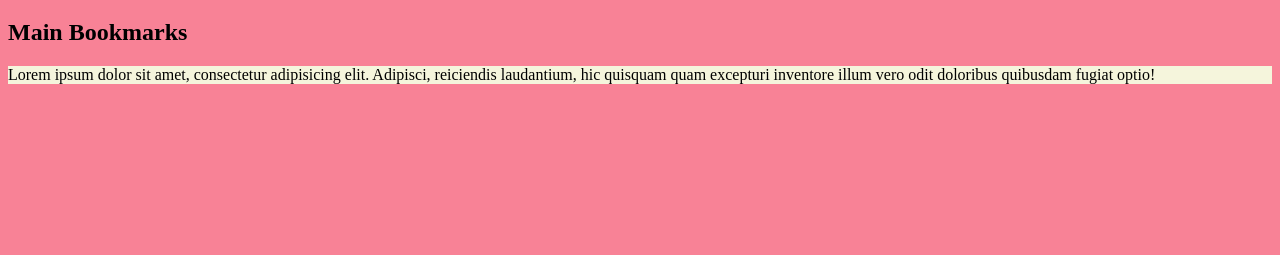
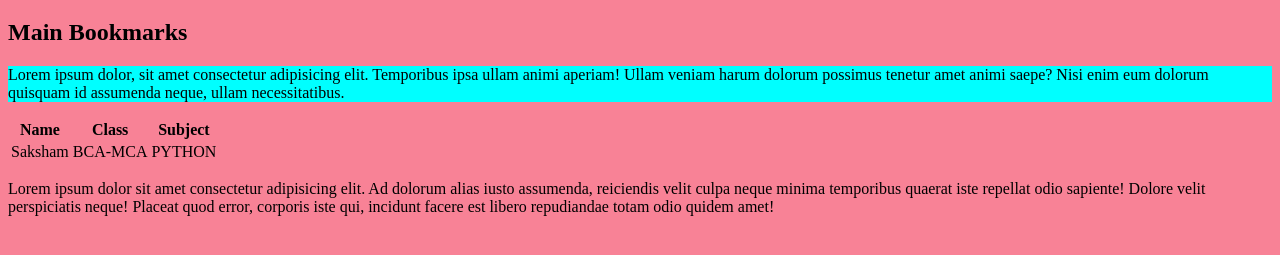
Before and after one commit to SakshamJaiswal69/Web-devlopment, a plain HTML site: page day-2/index.html in a window 1280 px wide. Shown: the part 61-316 px from the top of the page. Drawn offline with Linux system fonts and the light colour scheme.

Commit message:
Update index.html

```diff
--- a/day-2/index.html
+++ b/day-2/index.html
@@ -3,13 +3,27 @@
 <head>
     <meta charset="UTF-8">
     <meta name="viewport" content="width=device-width, initial-scale=1.0">
+    <meta name="description" content="hello guys how are you this is something which i have made">
     <title>my-bookmarks</title>
     <link rel="stylesheet" href="style.css">
 </head>
 <body>
     <h1>My bookmarks</h1>
     <h2>Main Bookmarks</h2>
+    <p style="background-color: aqua;" >Lorem ipsum dolor, sit amet consectetur adipisicing elit. Temporibus ipsa ullam animi aperiam! Ullam veniam harum dolorum possimus tenetur amet animi saepe? Nisi enim eum dolorum quisquam id assumenda neque, ullam necessitatibus.</p>
+    <table>
+        <tr> <th>Name</th>
+        <th>Class</th>
+        <th>Subject</th>
+    </tr>
 
-    <p style ="background-color:beige"> Lorem ipsum dolor sit amet, consectetur adipisicing elit. Adipisci, reiciendis laudantium, hic quisquam quam excepturi inventore illum vero odit doloribus quibusdam fugiat optio!</p>
+<tr> <td>Saksham</td>
+        <td>BCA-MCA</td>
+        <td>PYTHON</td>
+    </tr>
+
+    </table>
+    <p>Lorem ipsum dolor sit amet consectetur adipisicing elit. Ad dolorum alias iusto assumenda, reiciendis velit culpa neque minima temporibus quaerat iste repellat odio sapiente! Dolore velit perspiciatis neque! Placeat quod error, corporis iste qui, incidunt facere est libero repudiandae totam odio quidem amet!</p>
+    <p style ="background-color:beige"></p>
 </body>
 </html>
```
